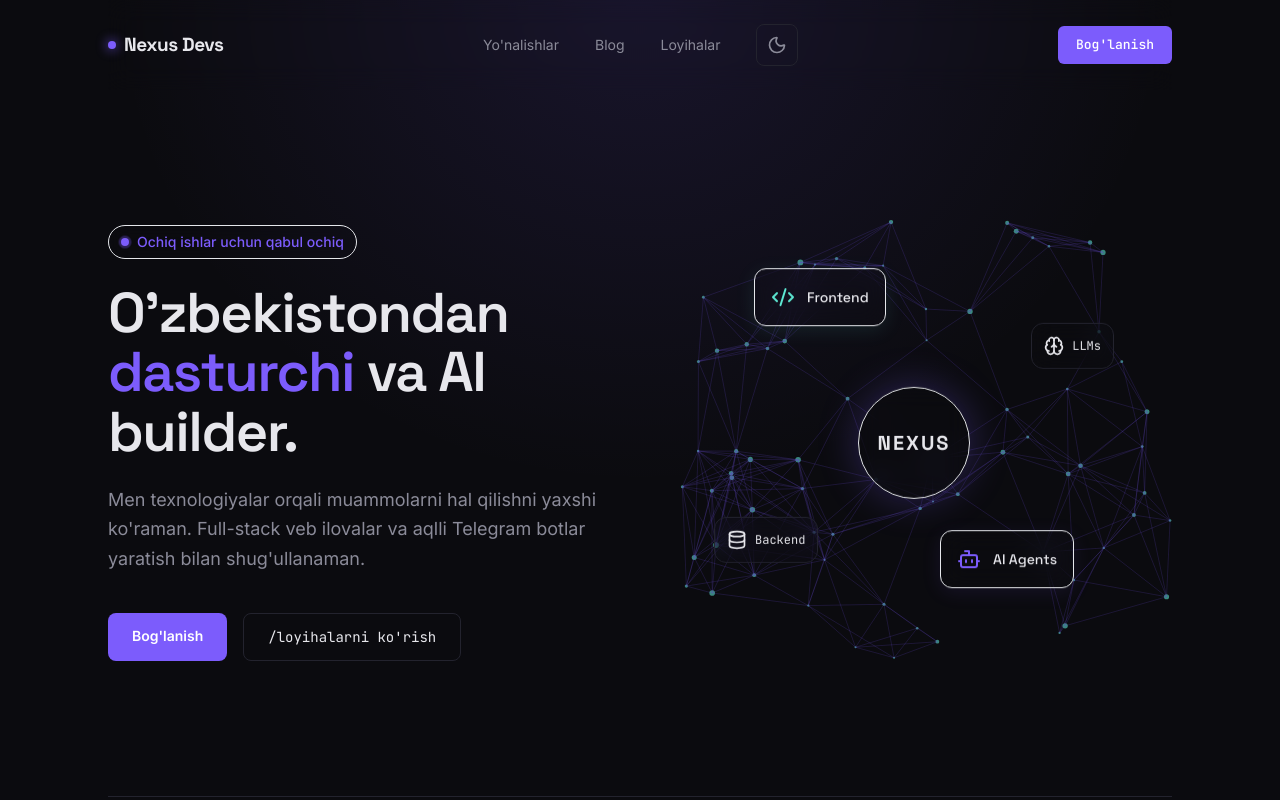
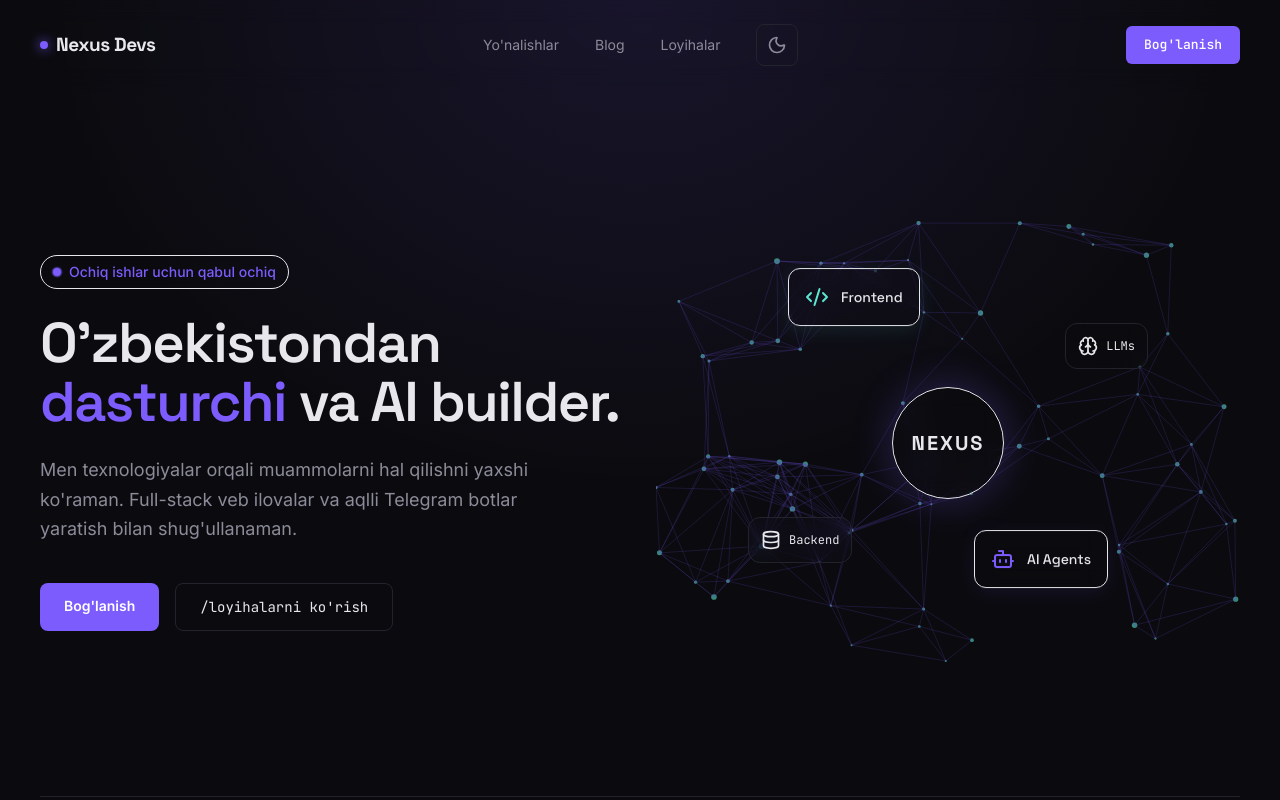
Before and after one commit to OgabekHub/nexus-devs, a Next.js app: page / in a window 1280 px wide. Shown: the top 800 px of the page. Built offline with nearby package versions, Linux system fonts and the light colour scheme.

Commit message:
Increase main container max-width to 1440px for larger screens

```diff
--- a/app/page.tsx
+++ b/app/page.tsx
@@ -12,7 +12,7 @@ export default function Home() {
   const posts = getSortedPostsData();
 
   return (
-    <main className="mx-auto max-w-[1120px] px-7">
+    <main className="mx-auto max-w-[1440px] px-7 md:px-10">
       <Nav />
       <Hero />
       <Skills />
```
